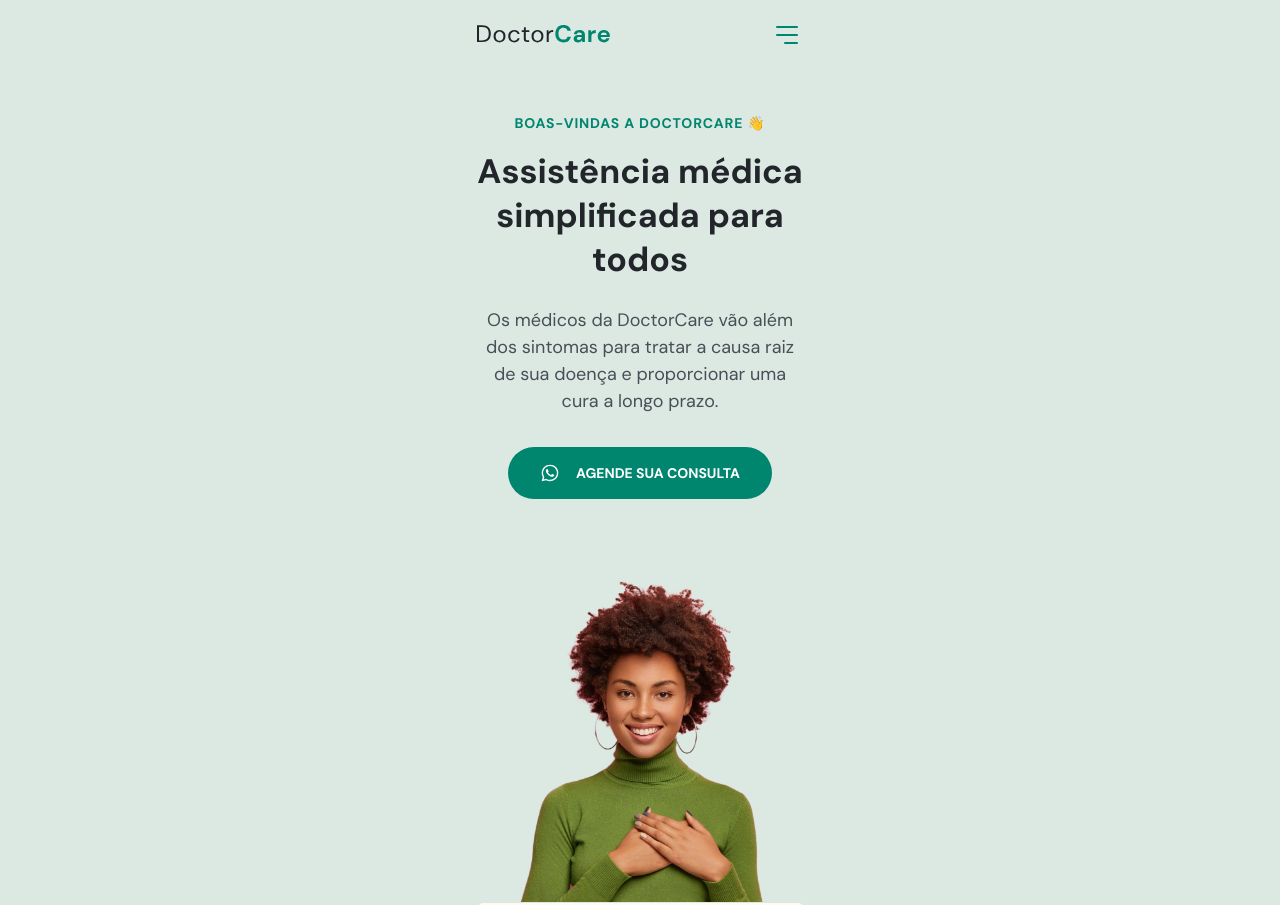
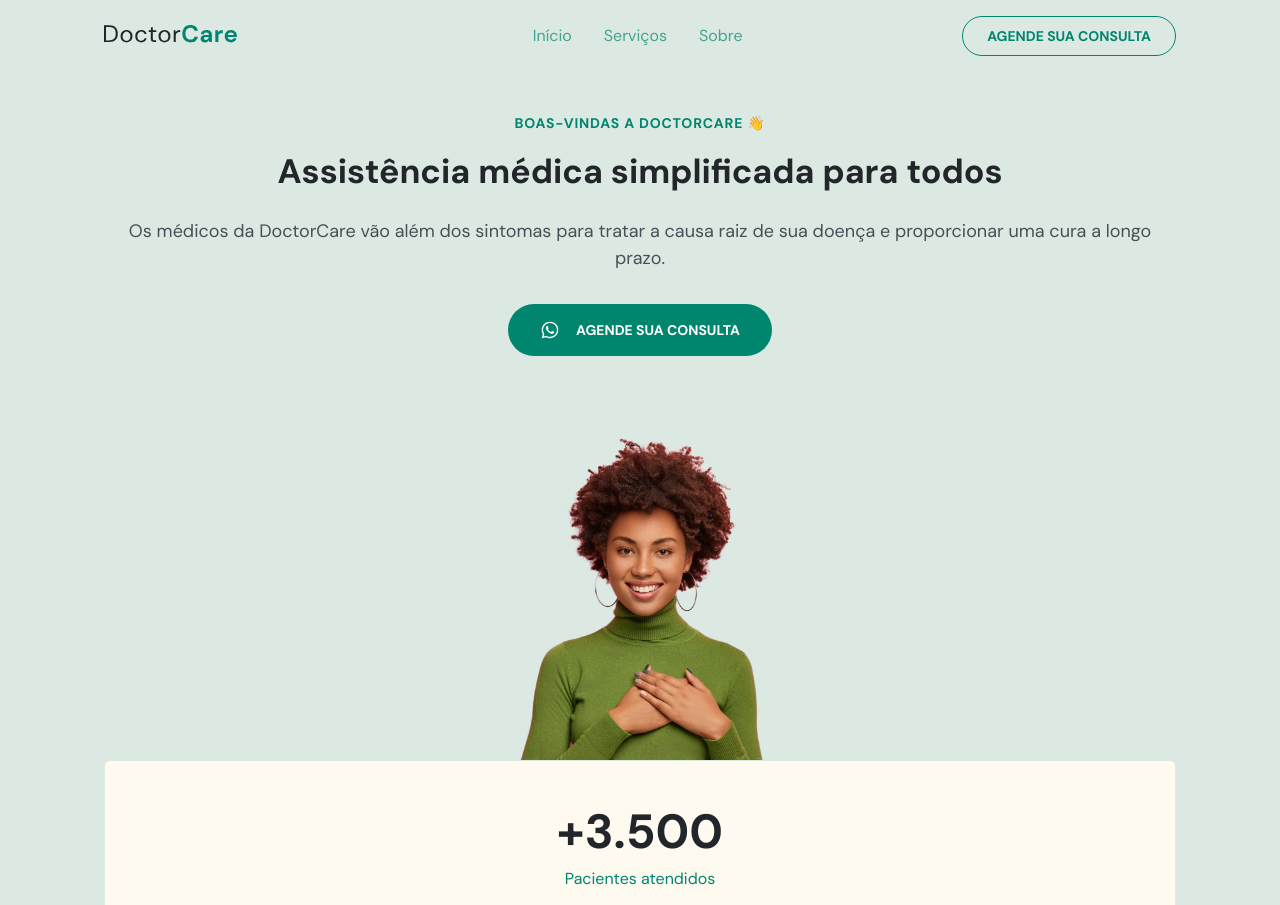
Before and after one commit to matheusdefarias/rocketseat-nlw-return-origin, a plain HTML site: page index.html in a window 1280 px wide. Shown: the top 905 px of the page. Drawn offline with nearby package versions, Linux system fonts and the light colour scheme.

Commit message:
feat: adjusted responsiveness for header and menu

```diff
--- a/index.html
+++ b/index.html
@@ -3,7 +3,7 @@
   <head>
     <meta charset="UTF-8" />
     <meta name="viewport" content="width=device-width, initial-scale=1.0" />
-    <title>DoctorCare</title>
+    <title>DoctorCare 56:10</title>
 
     <link rel="stylesheet" href="style.css" />
 
--- a/style.css
+++ b/style.css
@@ -14,6 +14,7 @@
 
   --brand-beige: hsl(39, 100%, 97%);
   --brand-light: hsl(calc(var(--hue) - 22), 23%, 89%);
+  --brand-light-2: hsl(calc(var(--hue) + 10), 14%, 97%);
   --brand-dark: hsl(var(--hue), 100%, 14%);
 
   --bg-light: hsl(180, 14%, 97%);
@@ -45,7 +46,8 @@ body {
 }
 
 .wrapper {
-  width: 37.5rem;
+  /* width: 37.5rem; */
+  width: min(50rem, 100%);
   /* margin-right: auto;*/
   /*margin-left: auto; */
   margin-inline: auto;
@@ -197,6 +199,11 @@ nav button {
   cursor: pointer;
 }
 
+nav .menu,
+nav .close-menu {
+  position: fixed;
+}
+
 /*==================== MENU-EXPANDED ====================*/
 body.menu-expanded {
   overflow: hidden;
@@ -225,7 +232,6 @@ body.menu-expanded .close-menu {
 }
 
 body.menu-expanded .menu {
-  position: fixed;
   top: 0;
   left: 0;
   background: var(--primary-color);
@@ -352,7 +358,8 @@ body.menu-expanded button path {
 }
 
 #home .stats {
-  width: 32.7rem;
+  /* width: 32.7rem; */
+  width: 100%;
   /* height: 47.0rem; */
 
   /* padding-top: 4rem;*/
@@ -509,3 +516,134 @@ footer .social-links {
   visibility: visible;
   transform: translateY(0);
 }
+
+/*==================== RESPONSIVE ====================*/
+
+@media (min-width: 1024px) {
+  /*==================== GERAL ====================*/
+  .wrapper {
+    width: min(112rem, 100%);
+  }
+
+  /*==================== NAVIGATION ====================*/
+
+  /* RESET */
+  nav#navigation .wrapper * {
+    margin: 0;
+    padding: 0;
+    visibility: initial;
+    display: initial;
+    opacity: initial;
+    flex-direction: initial;
+    position: initial;
+    font-size: initial;
+    font-weight: initial;
+    transform: initial;
+    color: initial;
+    background-color: initial;
+    filter: initial;
+  }
+
+  nav#navigation .close-menu,
+  nav#navigation .open-menu,
+  nav#navigation .social-links {
+    display: none;
+  }
+
+  nav#navigation .menu {
+    display: flex;
+    align-items: center;
+    justify-content: space-between;
+    width: 60%;
+  }
+
+  nav#navigation .menu ul:nth-child(1) {
+    display: flex;
+    gap: 3.2rem;
+  }
+
+  nav#navigation .menu ul li a {
+    color: var(--primary-color);
+    opacity: 0.7;
+  }
+
+  nav#navigation .menu a.button {
+    display: flex;
+    justify-content: center;
+    align-items: center;
+    padding: 1rem 2.4rem;
+
+    border: 1px solid var(--primary-color);
+    border-radius: 4rem;
+
+    color: var(--primary-color);
+
+    font-weight: 700;
+    font-size: 1.4rem;
+    line-height: 1.8rem;
+    text-transform: uppercase;
+  }
+
+  nav#navigation .menu a.button:hover {
+    background-color: var(--primary-color);
+    border: none;
+    color: white;
+  }
+
+  nav#navigation.scroll .menu ul li a {
+    color: var(--brand-light-2);
+    opacity: 0.6;
+  }
+
+  nav#navigation.scroll .menu a.button {
+    border-color: white;
+    color: white;
+  }
+
+  nav#navigation .menu li a {
+    transition: opacity 0.4s;
+  }
+
+  nav#navigation .menu li a.active,
+  nav#navigation .menu li a:hover {
+    opacity: 1;
+    font-weight: 700;
+  }
+
+  nav#navigation .menu li a::after {
+    content: "";
+    width: 0%;
+    height: 2px;
+    background-color: var(--primary-color);
+
+    position: relative;
+    bottom: -2rem;
+    left: -0.5rem;
+
+    display: block;
+
+    transition: width 0.2s;
+  }
+
+  nav#navigation.scroll .menu li a::after {
+    background-color: white;
+  }
+
+  nav#navigation .menu li a.active::after,
+  nav#navigation .menu li a:hover::after {
+    padding-inline: 0.8rem;
+    width: 100%;
+  }
+
+  nav#navigation.scroll .menu li a.active,
+  nav#navigation.scroll .menu li a:hover {
+    opacity: 1;
+  }
+
+  nav#navigation.scroll .menu a.button.active,
+  nav#navigation.scroll .menu a.button:hover {
+    background-color: var(--primary-color);
+    filter: brightness(1.3);
+    border: none;
+  }
+}
```
